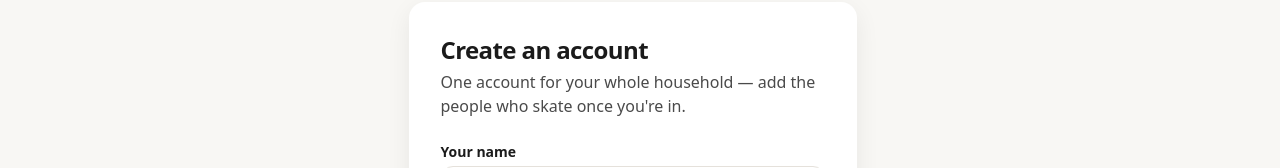
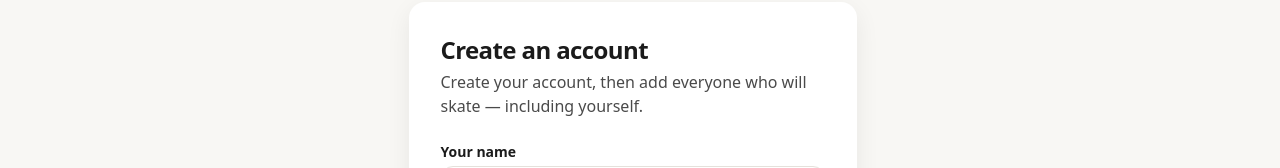
Before and after one commit to EmpowrCIC/empowr-members, a Next.js app in the folder src/: page /signup in a window 1280 px wide. Shown: the part 142-310 px from the top of the page. Built offline with nearby package versions, Linux system fonts and the light colour scheme; no server answers.

Commit message:
Improve member onboarding: page.tsx

```diff
--- a/src/app/(public)/signup/page.tsx
+++ b/src/app/(public)/signup/page.tsx
@@ -9,7 +9,7 @@ export default function SignupPage() {
   return (
     <AuthShell
       title="Create an account"
-      subtitle="One account for your whole household — add the people who skate once you're in."
+      subtitle="Create your account, then add everyone who will skate — including yourself."
       footer={
         <>
           Already have an account?{" "}
```
